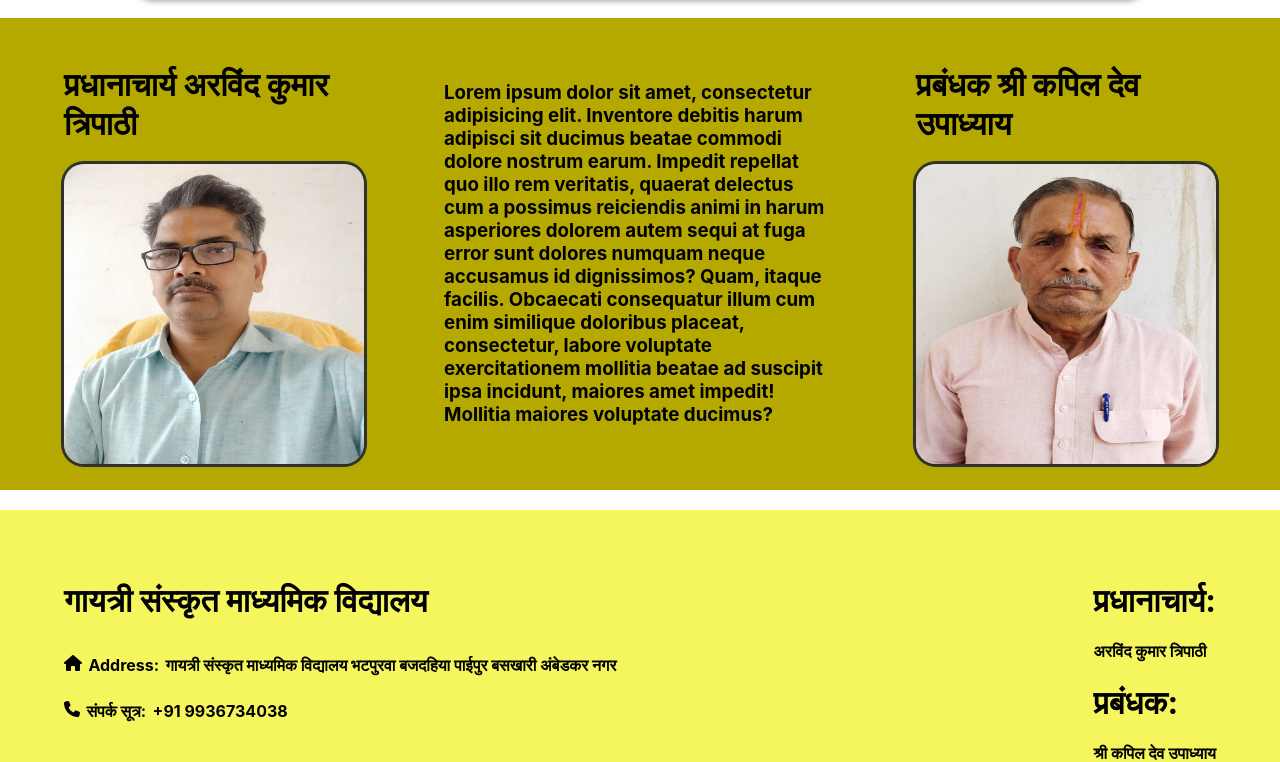
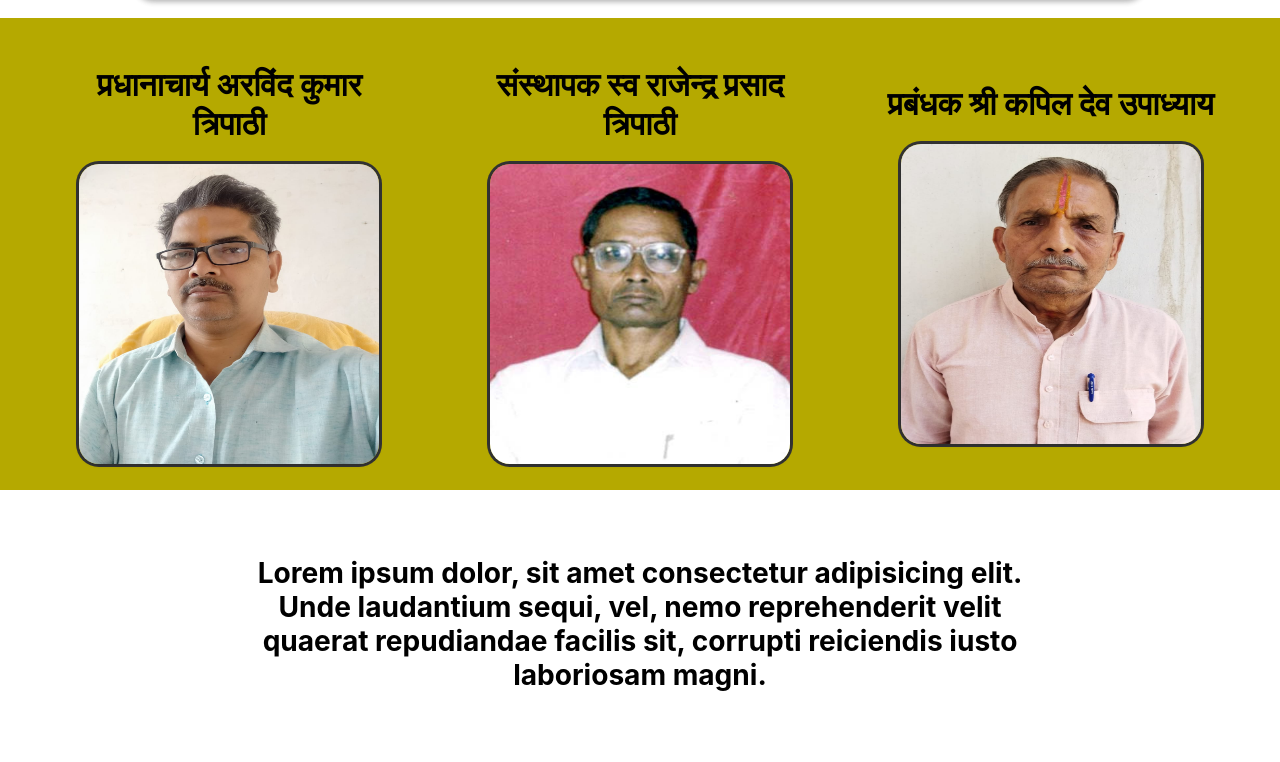
Before and after one commit to jamesfrye420/School-Website, a Next.js app: page / in a window 1280 px wide. Shown: the part 1799-2561 px from the top of the page. Built offline with nearby package versions, Linux system fonts and the light colour scheme.

Commit message:
final draft 2

```diff
--- a/components/Description.tsx
+++ b/components/Description.tsx
@@ -4,23 +4,38 @@ import classes from '../styles/Description.module.css';
 export interface images {
   principal: string;
   manager: string;
+  founder: string;
 }
 
 export const Description: React.FC<{ images: images }> = (props) => {
   return (
+    <>
       <div className={classes.container}>
         <div className={classes.container__element}>
           <h1>प्रधानाचार्य अरविंद कुमार त्रिपाठी</h1>
           <img src={props.images.principal} alt="principal" />
         </div>
         <div className={classes.container__element}>
-        <h3>Lorem ipsum dolor sit amet, consectetur adipisicing elit. Inventore debitis harum adipisci sit ducimus beatae commodi dolore nostrum earum. Impedit repellat quo illo rem veritatis, quaerat delectus cum a possimus reiciendis animi in harum asperiores dolorem autem sequi at fuga error sunt dolores numquam neque accusamus id dignissimos? Quam, itaque facilis. Obcaecati consequatur illum cum enim similique doloribus placeat, consectetur, labore voluptate exercitationem mollitia beatae ad suscipit ipsa incidunt, maiores amet impedit! Mollitia maiores voluptate ducimus?</h3>
+          <h1>संस्थापक स्व राजेन्द्र प्रसाद त्रिपाठी</h1>
+          <img src={props.images.founder} alt="founder" />
         </div>
         <div className={classes.container__element}>
           <h1>प्रबंधक श्री कपिल देव उपाध्याय</h1>
-        <img className={classes.manager_image} src={props.images.manager} alt="manager" />
+          <img
+            className={classes.manager_image}
+            src={props.images.manager}
+            alt="manager"
+          />
         </div>
       </div>
+      <div className={classes.container__element__message}>
+        <h3>
+          Lorem ipsum dolor, sit amet consectetur adipisicing elit. Unde
+          laudantium sequi, vel, nemo reprehenderit velit quaerat repudiandae
+          facilis sit, corrupti reiciendis iusto laboriosam magni.
+        </h3>
+      </div>
+    </>
   );
 };
 
--- a/components/Footer.tsx
+++ b/components/Footer.tsx
@@ -1,4 +1,3 @@
-// import HomeRoundedIcon from '@mui/icons-material/HomeRounded';
 import { faHouse, faPhone } from '@fortawesome/free-solid-svg-icons';
 import { FontAwesomeIcon } from '@fortawesome/react-fontawesome';
 import React from 'react';
--- a/pages/index.tsx
+++ b/pages/index.tsx
@@ -9,8 +9,7 @@ import { curriculums, Curriculums } from '../components/Curriculums';
 
 const events: events[] = [
   {
-    description:
-      'विद्यालय के प्रतिभा सम्मान समारोह',
+    description: 'विद्यालय के प्रतिभा सम्मान समारोह',
     image: 'functions/0003.jpg',
   },
   {
@@ -39,6 +38,7 @@ const events: events[] = [
 const descriptionImages: images = {
   principal: 'principal.jpeg',
   manager: 'manager.jpeg',
+  founder: 'establishedBy.jpeg',
 };
 
 const treeCurriculum: curriculums = {
--- a/styles/Description.module.css
+++ b/styles/Description.module.css
@@ -10,7 +10,10 @@
 .container__element {
   display: flex;
   flex-direction: column;
+  width: 100%;
   align-items: center;
+  justify-content: center;
+  text-align: center;
 }
 
 .container img {
@@ -19,6 +22,14 @@
   border-radius: 20px;
   box-shadow: rgba(0, 0, 0, 0.16) 0px 1px 4px, rgb(51, 51, 51) 0px 0px 0px 3px;
 }
+.container__element__message {
+  text-align: center;
+  width: 50rem;
+  margin: auto;
+  padding: 3%;
+  font-size: x-large;
+}
+
 @media (max-width: 1090px) {
   .container {
     flex-direction: column;
```
Lines whose indentation alone changed are shown as unchanged.
